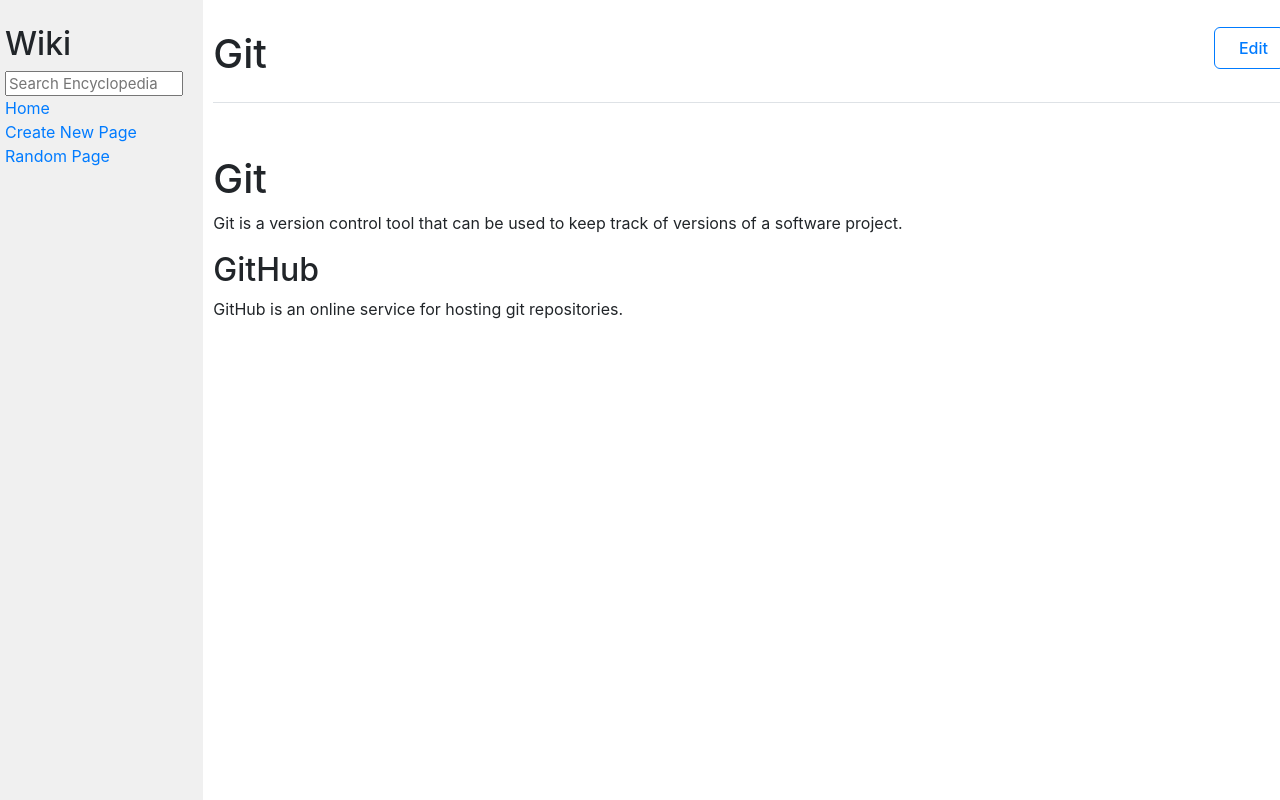
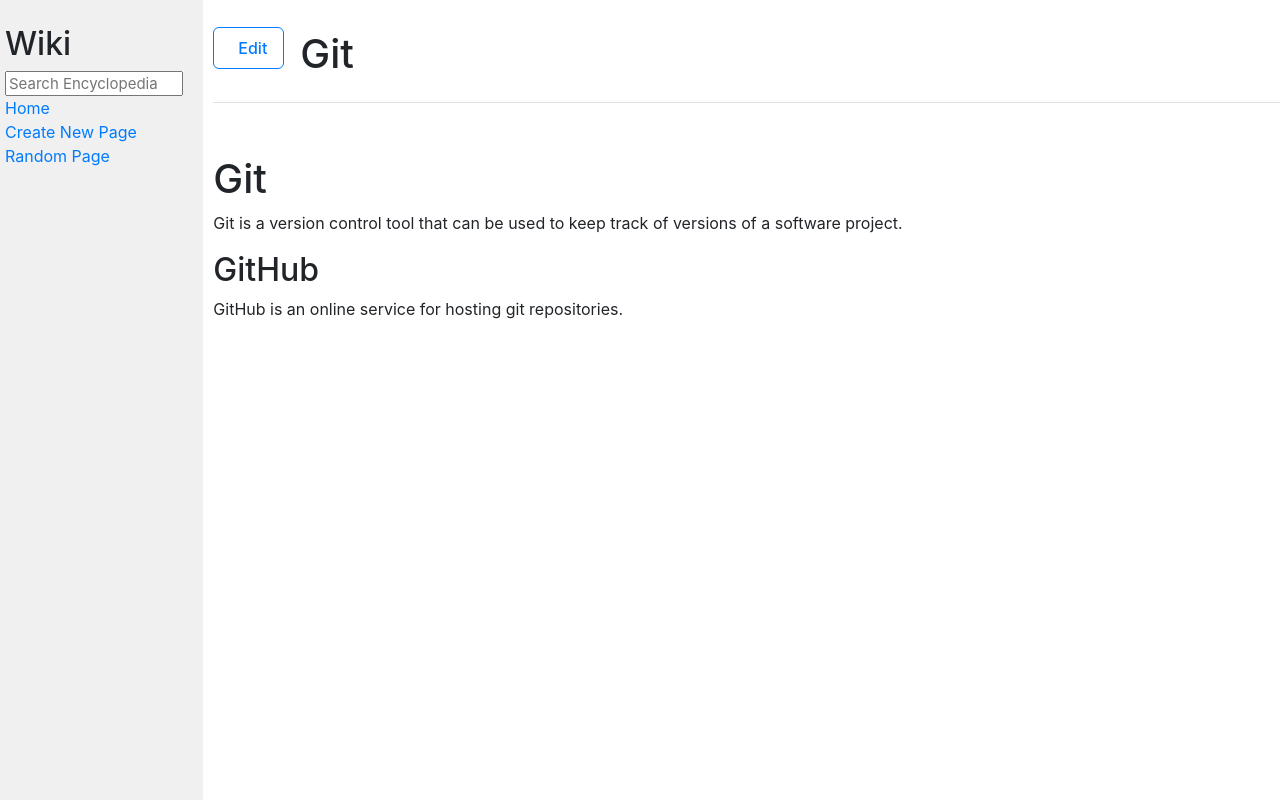
Before and after one commit to JuniorSEVERE-WEB/wiki1, a Django app: page /wiki/Git in a window 1280 px wide. Run offline with Django 3.2, Linux system fonts and the light colour scheme; some libraries are stand-ins or nearby versions.

Commit message:
Improve Edit button visibility and positioning
- Move Edit button from right to left of page title
- Button is now the first element users see on entry pages
- Update CSS layout: replace justify-content with gap for better spacing
- Remove space-between alignment for cleaner button-title relationship
- Enhanced user experience with more prominent edit functionality

```diff
--- a/encyclopedia/templates/encyclopedia/entry.html
+++ b/encyclopedia/templates/encyclopedia/entry.html
@@ -7,12 +7,12 @@
 
 {% block body %}
     <div class="entry-header">
-        <h1>{{ title }}</h1>
         <div class="entry-actions">
             <a href="{% url 'edit' title %}" class="btn btn-outline-primary">
                 <i class="fas fa-edit"></i> Edit
             </a>
         </div>
+        <h1>{{ title }}</h1>
     </div>
 
     <div class="content">
@@ -22,8 +22,8 @@
     <style>
         .entry-header {
             display: flex;
-            justify-content: space-between;
             align-items: center;
+            gap: 1rem;
             margin-bottom: 2rem;
             padding-bottom: 1rem;
             border-bottom: 1px solid #dee2e6;
```
